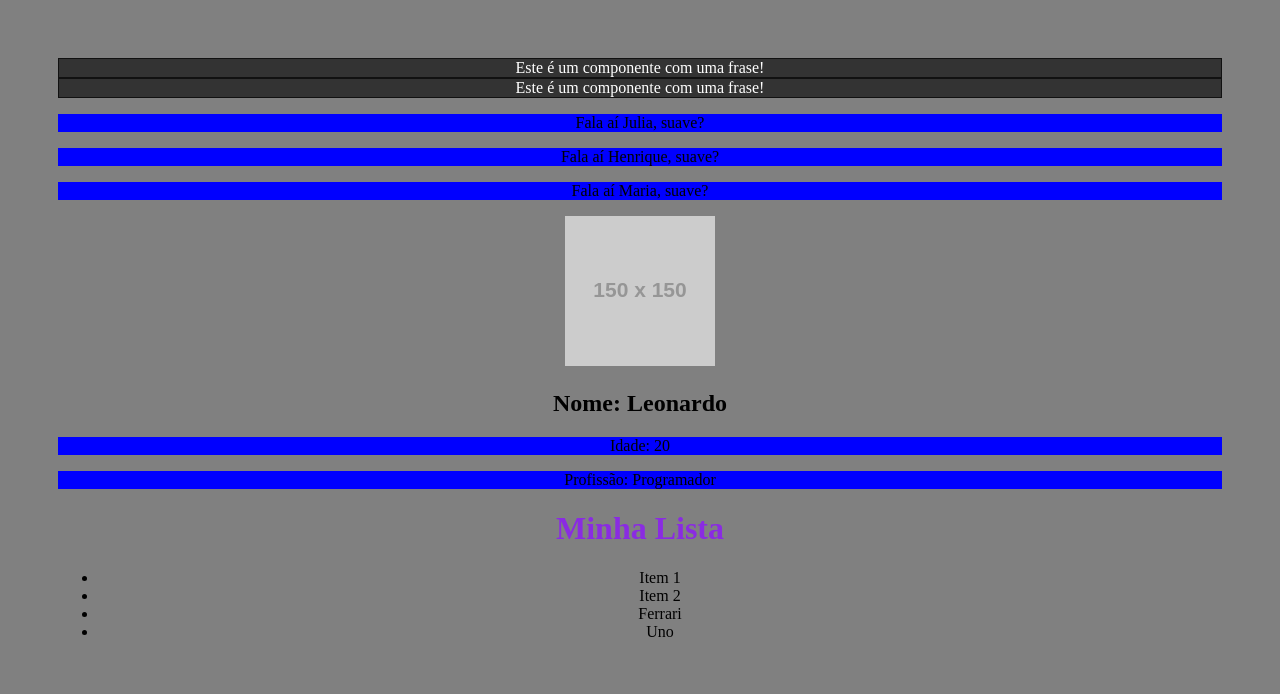
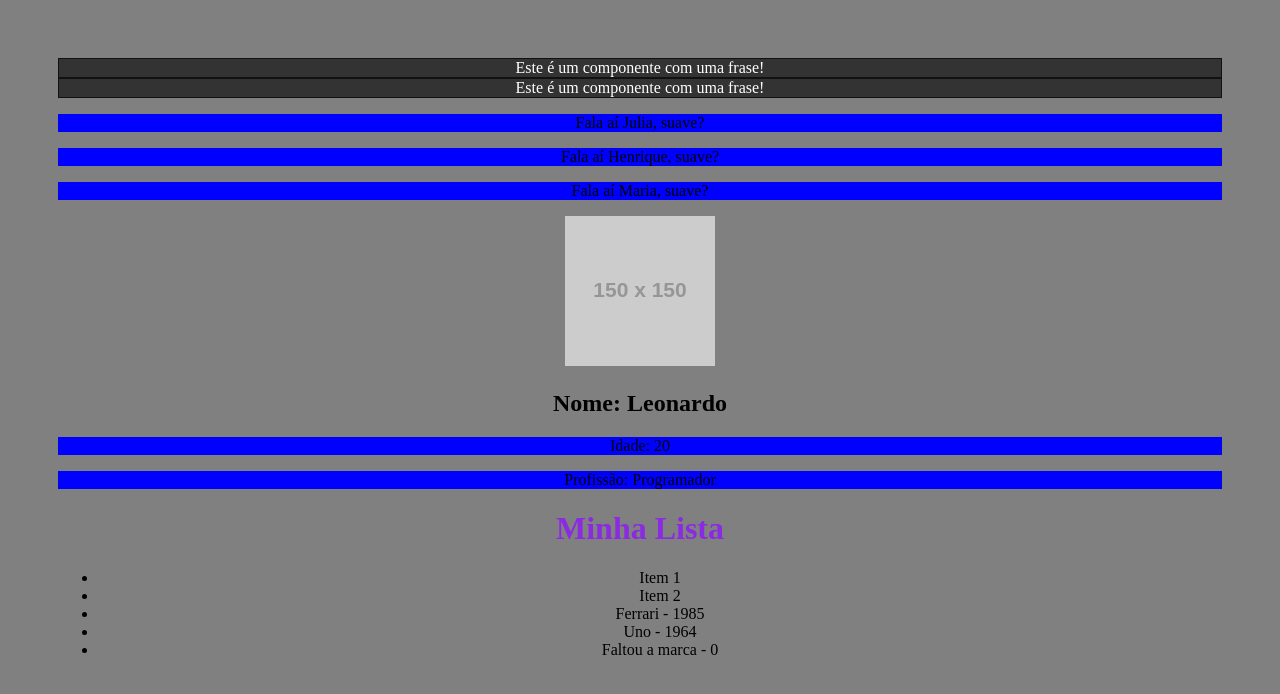
Before and after one commit to juliaRufino/project-organizer, a React (Create React App) app in the folder meu-projeto/: page / in a window 1280 px wide. Shown: the top 694 px of the page. Built offline with nearby package versions, Linux system fonts and the light colour scheme.

Commit message:
Adicionando tipos as props

```diff
--- a/meu-projeto/src/components/Item.js
+++ b/meu-projeto/src/components/Item.js
@@ -1,9 +1,21 @@
-function Item(props) {
+import PropTypes from 'prop-types'
+
+function Item({marca, ano_lancamento}) {
     return(
         <>
-            <li>{props.marca}</li>
+            <li>{marca} - {ano_lancamento}</li>
         </>
     )
 }
 
+Item.propTypes = {
+    marca: PropTypes.string.isRequired, //isRequired faz ela ser obrigatoriamente passada
+    ano_lancamento: PropTypes.number,
+}
+
+Item.defaultProps = {
+    marca: 'Faltou a marca',
+    ano_lancamento: 0,
+}
+
 export default Item
--- a/meu-projeto/src/components/List.js
+++ b/meu-projeto/src/components/List.js
@@ -7,8 +7,9 @@
             <ul>
                 <li>Item 1</li>
                 <li>Item 2</li>
-                <Item marca="Ferrari"/>
-                <Item marca="Uno"/>
+                <Item marca="Ferrari" ano_lancamento={1985}/>
+                <Item marca="Uno" ano_lancamento={1964}/>
+                <Item/>
             </ul>
         </>
     )
```
